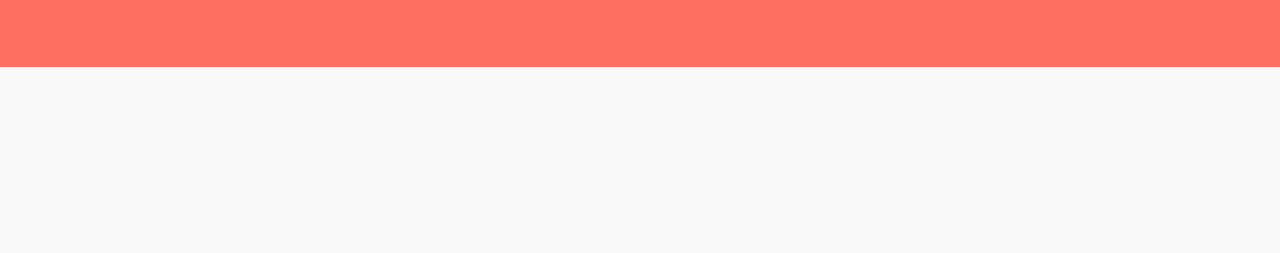
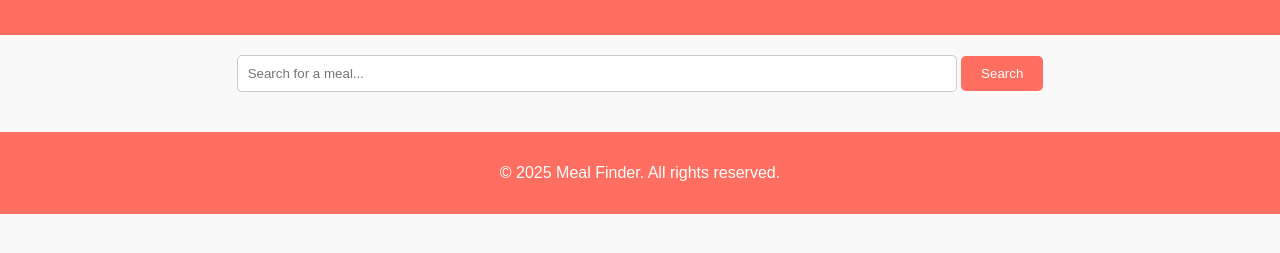
Before and after one commit to killerGG33/Final-Project-mis455, a plain HTML site: page index.html in a window 1280 px wide. Shown: the part 77-330 px from the top of the page. Drawn offline with Linux system fonts and the light colour scheme.

Commit message:
meaningful comment

```diff
--- a/design.css
+++ b/design.css
@@ -12,3 +12,34 @@ header, footer {
     text-align: center;
     padding: 1rem 0;
 }
+
+main {
+    padding: 20px;
+    max-width: 1200px;
+    margin: auto;
+}
+
+.search-section {
+    text-align: center;
+    margin-bottom: 20px;
+}
+
+#search-input {
+    width: 60%;
+    padding: 10px;
+    border: 1px solid #ccc;
+    border-radius: 5px;
+}
+
+#search-btn {
+    padding: 10px 20px;
+    border: none;
+    background-color: #ff6f61;
+    color: white;
+    border-radius: 5px;
+    cursor: pointer;
+}
+
+#search-btn:hover {
+    background-color: #e65c50;
+}
--- a/index.html
+++ b/index.html
@@ -10,10 +10,21 @@
     <header>
         <h1>Meal Finder</h1>
     </header>
+    <main>
+        <section class="search-section">
+            <input type="text" id="search-input" placeholder="Search for a meal...">
+            <button id="search-btn">Search</button>
+        </section>
+
+        <section id="meal-results" class="meal-results"></section>
+        <button id="show-all-btn" style="display: none;">Show All</button>
+    </main>
 
 
 
-    <footer></footer>
+    <footer>
+        <p>&copy; 2025 Meal Finder. All rights reserved.</p>
+    </footer>
 
 </body>
 </html>
--- a/javascript.js
+++ b/javascript.js
@@ -0,0 +1,4 @@
+const searchBtn = document.getElementById('search-btn');
+const searchInput = document.getElementById('search-input');
+const mealResults = document.getElementById('meal-results');
+const showAllBtn = document.getElementById('show-all-btn');
```
